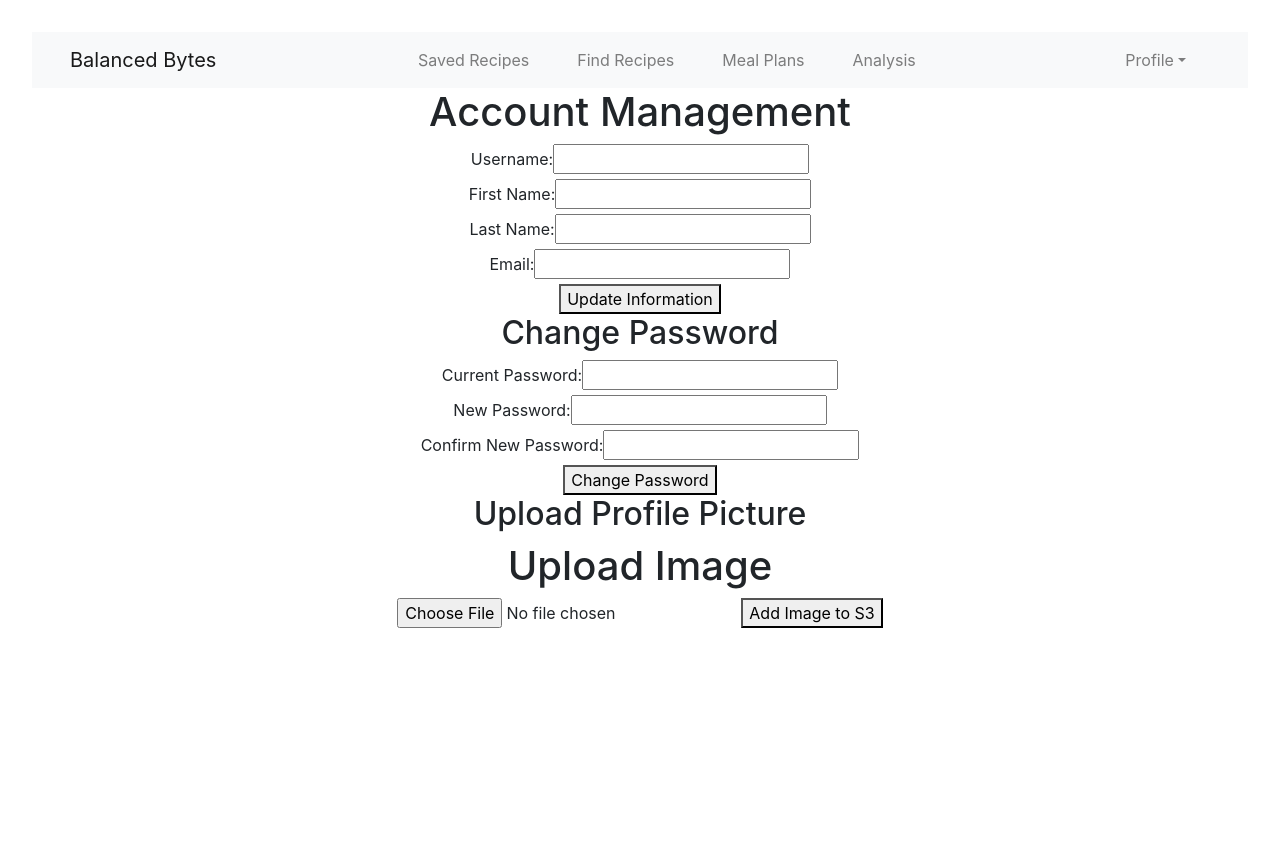
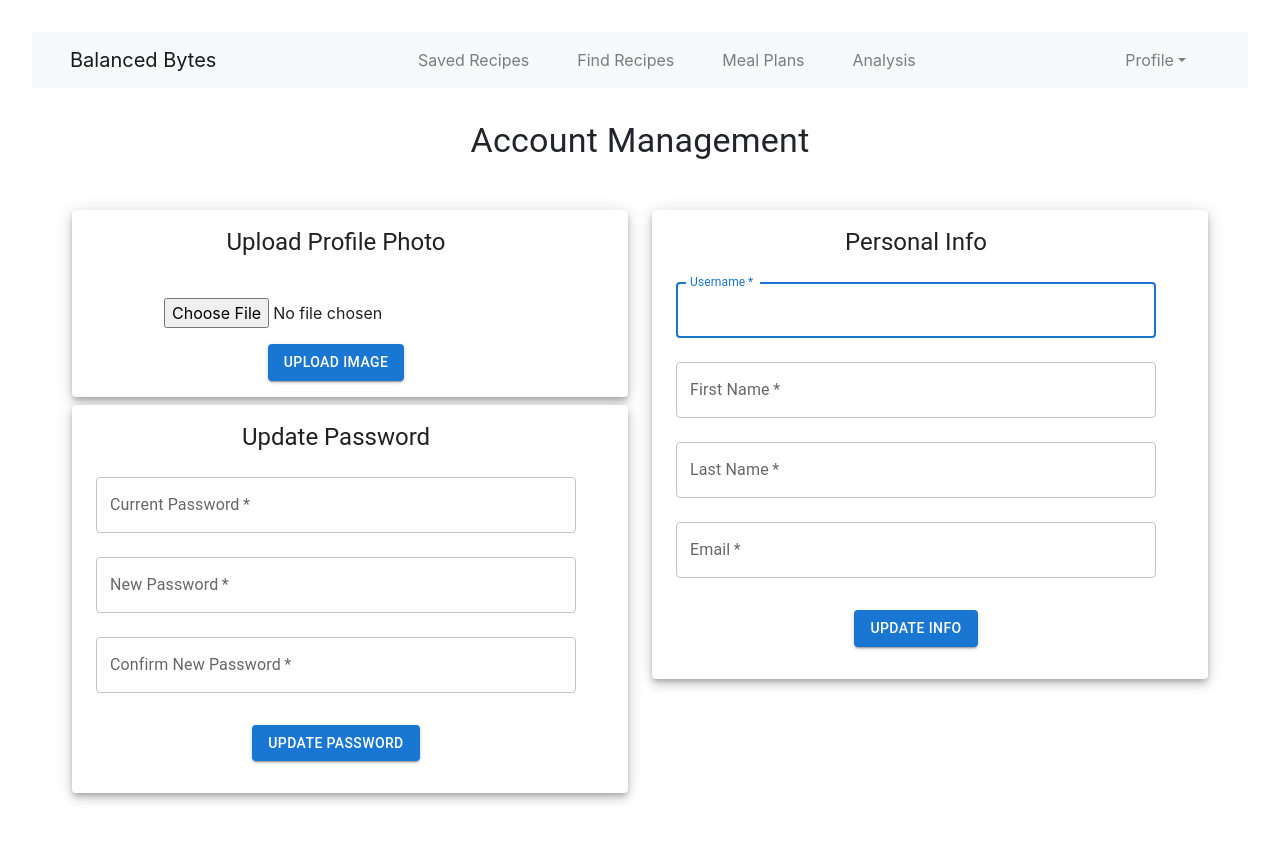
Before and after one commit to ALLHUBS-Jan-2024-Liftoff/Byte-Bandits, a React (Vite) app in the folder bandits-ui/: page /account in a window 1280 px wide. Before the commit the page ends 800 px from the top, so only its background shows below. Built offline with nearby package versions, Linux system fonts and the light colour scheme; no server answers.

Commit message:
Added account page styling

```diff
--- a/bandits-ui/src/components/User/AccountPage.jsx
+++ b/bandits-ui/src/components/User/AccountPage.jsx
@@ -2,8 +2,18 @@ import React, { useEffect, useState } from "react";
 import axios from "axios";
 import ImageUploadHandler from "./ImageUploadHandler";
 import { Link } from "react-router-dom";
+import { styled } from '@mui/material/styles';
+import Box from '@mui/material/Box';
+import Paper from '@mui/material/Paper';
+import Grid from '@mui/material/Grid';
+import { Typography } from "@mui/material";
+import { createTheme, ThemeProvider } from '@mui/material/styles';
+import Container from '@mui/material/Container';
+import CssBaseline from '@mui/material/CssBaseline';
+import TextField from '@mui/material/TextField';
+import Button from '@mui/material/Button';
 
-
+const defaultTheme = createTheme();
 
 const AccountPage = () => {
   const [userData, setUserData] = useState({
@@ -21,16 +31,6 @@ const AccountPage = () => {
     confirmPassword: '',
   });
 
-  useEffect(() => {
-    // Replace with  actual API call
-    const fetchUserData = async () => {
-      const response = await fetch('/api/user');
-      setUserData(data);
-    };
-    fetchUserData();
-  }, []);
-
-
   const handleInputChange = (e) => {
     const { name, value } = e.target;
     setUserData((prevData) => ({
@@ -38,7 +38,6 @@ const AccountPage = () => {
       [name]: value,
     }));
   };
-
 
   const handlePasswordChange = (e) => {
     const { name, value } = e.target;
@@ -48,13 +47,10 @@ const AccountPage = () => {
     }));
   };
 
-
   const handleUserDataSubmit = (e) => {
     e.preventDefault();
-
     console.log('User data updated:', userData);
   };
-
 
   const handlePasswordSubmit = (e) => {
     e.preventDefault();
@@ -62,92 +58,175 @@ const AccountPage = () => {
       console.error('Passwords do not match');
       return;
     }
-
     console.log('Password updated:', password);
   };
 
-  return (
-    <div>
-      <h1>Account Management</h1>
-
-      <form onSubmit={handleUserDataSubmit}>
-        <div>
-          <label>Username:</label>
-          <input
+  function UpdateUserInfo() {
+    return (
+      <Paper elevation={6}>
+        <Box
+          component="form"
+          onSubmit={handleUserDataSubmit}
+          noValidate
+          sx={{
+            m: 1,
+            padding: 2,
+            alignContent: 'center',
+            minWidth: 275,
+            maxWidth: '40vw',
+          }}>
+          <Typography variant="h5" gutterBottom>
+            Personal Info
+          </Typography>
+          <TextField
+            margin="normal"
+            required
+            fullWidth
+            id="username"
+            label="Username"
+            name="username"
             type="text"
-            name="username"
             value={userData.username}
+            autoComplete="username"
             onChange={handleInputChange}
-            readOnly
+            autoFocus
           />
-        </div>
-        <div>
-          <label>First Name:</label>
-          <input
+          <TextField
+            margin="normal"
+            required
+            fullWidth
+            id="firstName"
+            label="First Name"
+            name="firstName"
             type="text"
-            name="firstName"
             value={userData.firstName}
             onChange={handleInputChange}
           />
-        </div>
-        <div>
-          <label>Last Name:</label>
-          <input
+          <TextField
+            margin="normal"
+            required
+            fullWidth
+            id="lastName"
+            label="Last Name"
+            name="lastName"
             type="text"
-            name="lastName"
             value={userData.lastName}
             onChange={handleInputChange}
           />
-        </div>
-        <div>
-          <label>Email:</label>
-          <input
-            type="email"
+          <TextField
+            margin="normal"
+            required
+            fullWidth
+            id="email"
+            label="Email"
             name="email"
+            type="text"
             value={userData.email}
             onChange={handleInputChange}
           />
-        </div>
+          <Button
+            type="submit"
+            variant="contained"
+            sx={{ mt: 3, mb: 2 }}
+          >
+            Update Info
+          </Button>
+        </Box>
+      </Paper>
+    );
+  }
 
-        <button type="submit">Update Information</button>
-      </form>
-
-      <h2>Change Password</h2>
-      <form onSubmit={handlePasswordSubmit}>
-        <div>
-          <label>Current Password:</label>
-          <input
+  function UpdatePassword() {
+    return (
+      <Paper elevation={6}>
+        <Box
+          component="form"
+          onSubmit={handlePasswordSubmit}
+          noValidate
+          sx={{
+            m: 1,
+            padding: 2,
+            alignContent: 'center',
+            minWidth: 275,
+            maxWidth: '40vw',
+          }}>
+          <Typography variant="h5" gutterBottom>
+            Update Password
+          </Typography>
+          <TextField
+            margin="normal"
+            required
+            fullWidth
+            id="currentPassword"
+            label="Current Password"
+            name="currentPassword"
             type="password"
-            name="currentPassword"
             value={password.currentPassword}
+            autoComplete="current-password"
             onChange={handlePasswordChange}
           />
-        </div>
-        <div>
-          <label>New Password:</label>
-          <input
+          <TextField
+            margin="normal"
+            required
+            fullWidth
+            id="newPassword"
+            label="New Password"
+            name="newPassword"
             type="password"
-            name="newPassword"
             value={password.newPassword}
             onChange={handlePasswordChange}
           />
-        </div>
-        <div>
-          <label>Confirm New Password:</label>
-          <input
+          <TextField
+            margin="normal"
+            required
+            fullWidth
+            id="confirmPassword"
+            label="Confirm New Password"
+            name="confirmPassword"
             type="password"
-            name="confirmPassword"
             value={password.confirmPassword}
             onChange={handlePasswordChange}
           />
-        </div>
-        <button type="submit">Change Password</button>
-      </form>
+          <Button
+            type="submit"
+            variant="contained"
+            sx={{ mt: 3, mb: 2 }}
+          >
+            Update Password
+          </Button>
+        </Box>
+      </Paper>
+    );
+  }
 
-      <h2>Upload Profile Picture</h2>
-      <ImageUploadHandler />
-    </div>
+  return (
+    <ThemeProvider theme={defaultTheme}>
+      <Container>
+        <Typography variant="h4" paddingY={4}>
+          Account Management
+        </Typography>
+        <Grid container spacing={1}>
+        <Grid item xs={12} md={6}>
+            <Box sx={{
+              padding: 1,
+              textAlign: 'center',
+            }}>
+              <ImageUploadHandler />
+              <UpdatePassword />
+            </Box>
+          </Grid>
+          <Grid item xs={12} md={6}>
+            <Box sx={{
+              padding: 1,
+              textAlign: 'center',
+            }}>
+              <UpdateUserInfo />
+            </Box>
+          </Grid>
+        </Grid>
+      </Container>
+    </ThemeProvider>
   );
-};
+}
 
 export default AccountPage;
--- a/bandits-ui/src/components/User/ImageUploadHandler.jsx
+++ b/bandits-ui/src/components/User/ImageUploadHandler.jsx
@@ -1,5 +1,9 @@
 import React, { useState } from 'react';
 import axios from 'axios';
+import Box from '@mui/material/Box';
+import Paper from '@mui/material/Paper';
+import Button from '@mui/material/Button';
+import Typography from '@mui/material/Typography';
 
 function ImageUploadHandler() {
   const [image, setImage] = useState(null);
@@ -38,11 +42,31 @@ function ImageUploadHandler() {
   };
 
   return (
-    <div className="form">
-      <h1>Upload Image</h1>
-      <input type="file" accept="image/*" onChange={handleImageChange} />
-      <button onClick={handleUpload}>Add Image to S3</button>
-    </div>
+    <Paper elevation={6}>
+      <Box
+        component="form"
+        onChange={handleImageChange}
+        noValidate
+        sx={{
+          m: 1,
+          padding: 2,
+          alignContent: 'center',
+          minWidth: 275,
+          maxWidth: '40vw',
+        }}>
+        <Typography variant="h5" paddingBottom={5}>
+          Upload Profile Photo
+        </Typography>
+        <input type="file" accept="image/*" onChange={handleImageChange} />
+        <Button
+          variant="contained"
+          component="label"
+          onClick={handleUpload}
+          sx={{ mt: 2 }}>
+        Upload Image
+        </Button>
+      </Box>
+    </Paper>
   );
 }
 
--- a/bandits-ui/src/components/User/LoginPage.jsx
+++ b/bandits-ui/src/components/User/LoginPage.jsx
@@ -2,7 +2,11 @@ import React, { useState } from "react";
 import axios from "axios";
 import Alert from 'react-bootstrap/Alert';
 import { useNavigate } from "react-router-dom";
+import CssBaseline from '@mui/material/CssBaseline';
+import { createTheme, ThemeProvider } from '@mui/material/styles';
 
+
+const defaultTheme = createTheme();
 
 function LoginPage({ setAuthenticated }) {
   const [username, setUsername] = useState("");
```
